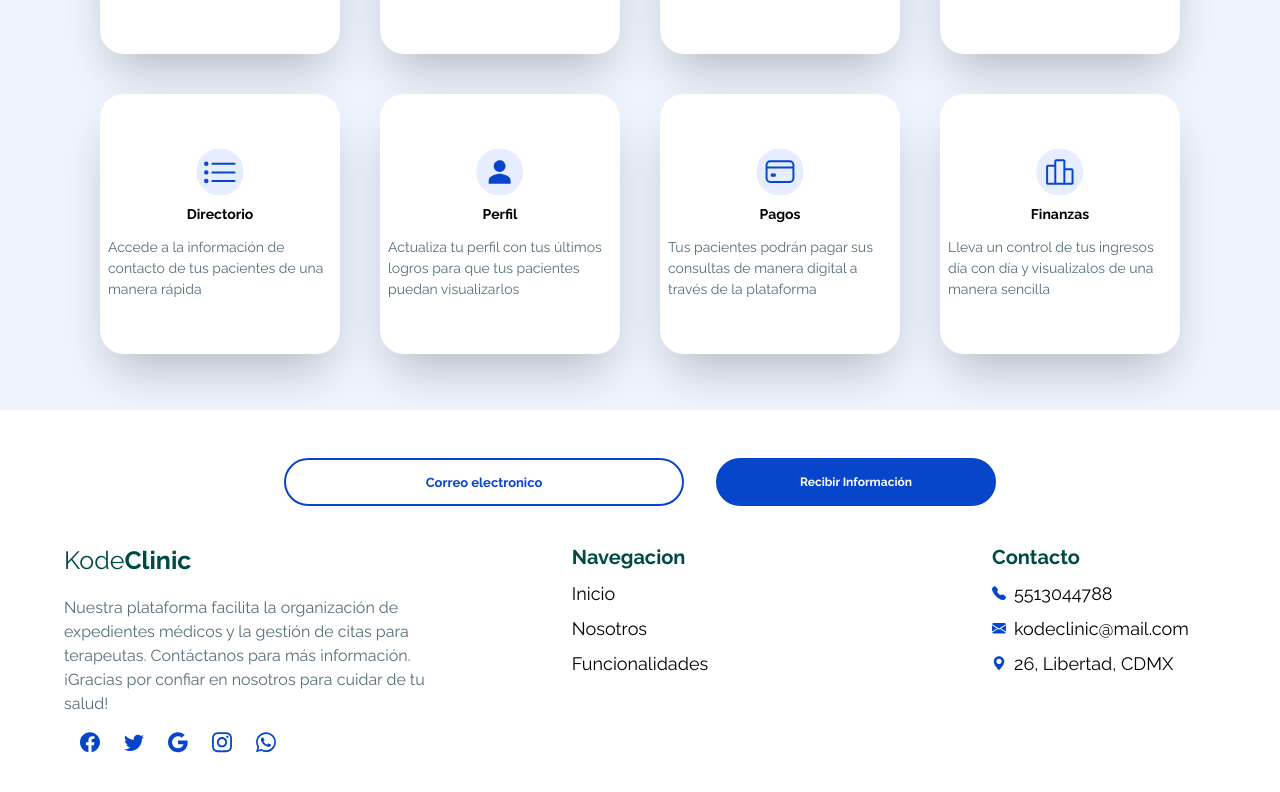
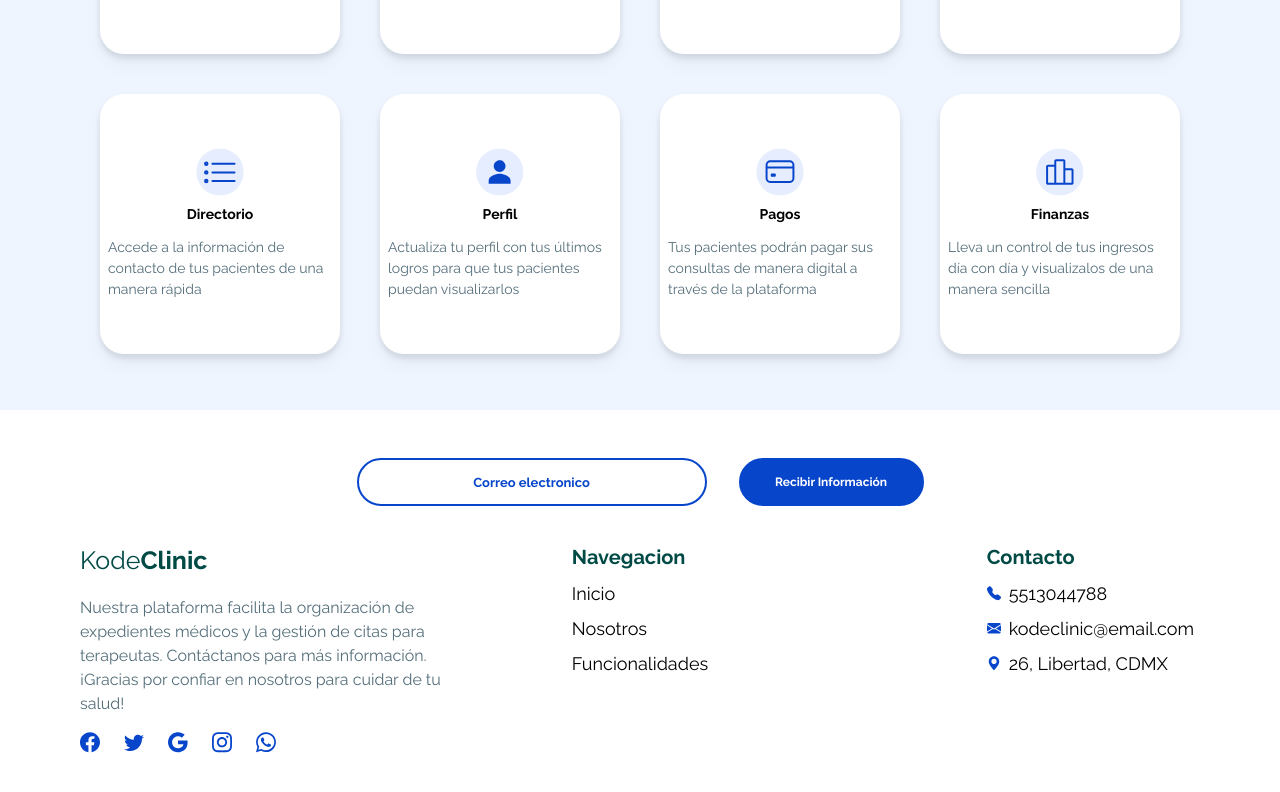
Before and after one commit to KodeClinic/front_KodeClinic, a Next.js app: page / in a window 1280 px wide. Shown: the part 2043-2835 px from the top of the page. Built offline with nearby package versions, Linux system fonts and the light colour scheme.

Commit message:
styles in footer on landing page done

```diff
--- a/components/Card_function.jsx
+++ b/components/Card_function.jsx
@@ -1,6 +1,5 @@
 import { useState } from "react";
 import clsx from "clsx";
-import styled from "styled-components";
 
 const functionalities = [
   {
@@ -91,20 +90,20 @@ export default function Card_function() {
   };
 
   return (
-    <div className="flex flex-row gap-16 items-center">
+    <div className="flex flex-row  gap-8 items-center">
       <img
         src="assets/icons/back.svg"
         onClick={previous}
         className={clsx(
-          "w-14 h-14 rounded-full",
+          "w-12 h-12 rounded-full",
           "lg:hidden",
           "cursor-pointer"
         )}
       />
-      <main className="flex gap-3 justify-center items-center mt-5">
+      <div className="flex gap-3 justify-center items-center mt-5">
         <article
           className={clsx(
-            "bg-white rounded-3xl shadow-2xl p-4 flex flex-col justify-center items-center",
+            "bg-white rounded-3xl drop-shadow-lg p-4 flex flex-col justify-center items-center",
             "w-[180px] h-[223px]",
             "md:w-[240px] h-[260px]",
             "lg:hidden"
@@ -119,7 +118,7 @@ export default function Card_function() {
 
         <article
           className={clsx(
-            "bg-white rounded-3xl shadow-2xl p-2 md:flex md:flex-col md:justify-center md:items-center",
+            "bg-white rounded-3xl drop-shadow-lg p-2 md:flex md:flex-col md:justify-center md:items-center",
             "w-[159px] h-[223px]",
             "md:w-[240px] md:h-[260px]",
             "hidden md:block lg:hidden"
@@ -138,7 +137,7 @@ export default function Card_function() {
               <article
                 key={funtionality.title}
                 className={clsx(
-                  "bg-white rounded-3xl shadow-2xl p-2 flex flex-col justify-center items-center",
+                  "bg-white rounded-3xl drop-shadow-lg p-2 flex flex-col justify-center items-center",
                   "w-[159px] h-[223px]",
                   "md:w-[240px] h-[260px]"
                 )}
@@ -154,12 +153,12 @@ export default function Card_function() {
             );
           })}
         </div>
-      </main>
+      </div>
       <img
         src="assets/icons/next.svg"
         onClick={next}
         className={clsx(
-          "w-14 h-14 rounded-full",
+          "w-12 h-12 rounded-full",
           "lg:hidden",
           "cursor-pointer"
         )}
--- a/pages/LandinPage.jsx
+++ b/pages/LandinPage.jsx
@@ -337,34 +337,34 @@ export default function LandinPage() {
         </div>
       </section>
 
-      <section className="bg-white px-16 mt-14">
+      <section className="bg-white px-4 mt-14 sm:px-14 min-[980px]:px-20">
         <div className="grid grid-cols-2 justify-center lg:hidden">
           <div className="mt-5">
-            <h1 className="text-green_title font-bold text-[14px] md:text-[20px]">
+            <h1 className="text-green_title font-bold text-[14px] sm:text-[20px]">
               Navegacion
             </h1>
 
-            <p className="text-[12px] md:text-[18px] mt-2">Inicio</p>
-            <p className="text-[12px] md:text-[18px] mt-2">Nosotros</p>
-            <p className="text-[12px] md:text-[18px] mt-2">Funcionalidades</p>
+            <p className="text-[12px] sm:text-[18px] mt-2">Inicio</p>
+            <p className="text-[12px] sm:text-[18px] mt-2">Nosotros</p>
+            <p className="text-[12px] sm:text-[18px] mt-2">Funcionalidades</p>
           </div>
           <div className="mt-5">
-            <h1 className="text-green_title font-bold text-[14px] md:text-[20px]">
+            <h1 className="text-green_title font-bold text-[14px] sm:text-[20px]">
               Contacto
             </h1>
-            <p className="text-[12px] md:text-[18px] flex justify-start items-center gap-2 mt-2">
+            <p className="text-[12px] sm:text-[18px] flex justify-start items-center gap-2 mt-2">
               <span>
                 <img src="assets/icons/telephone.svg" alt="" />
               </span>
               5513044788
             </p>
-            <p className="text-[12px] md:text-[18px] flex justify-start items-center gap-2 mt-2">
+            <p className="text-[12px] sm:text-[18px] flex justify-start items-center gap-2 mt-2">
               <span>
                 <img src="assets/icons/envelope.svg" alt="" />
               </span>
               kodeclinic@mail.com
             </p>
-            <p className="text-[12px] md:text-[18px] flex justify-start items-center gap-2 mt-2">
+            <p className="text-[12px] sm:text-[18px] flex justify-start items-center gap-2 mt-2">
               <span>
                 <img src="assets/icons/geo-alt.svg" alt="" />
               </span>
@@ -377,14 +377,14 @@ export default function LandinPage() {
           className={clsx(
             "bg-white",
             "flex items-center mt-4 gap-2",
-            "flex-col md:flex-row lg:flex-row lg:justify-center"
+            "flex-col sm:flex-row sm:justify-between min-[980px]:justify-center"
           )}
         >
           <input
             className={clsx(
               "border-2 rounded-full border-[#0745CB] font-bold placeholder:text-[#0745CB] placeholder:text-center h-[48px] text-[13px]",
-              "w-[500px]",
-              "lg:w-[400px]",
+              "min-w-[328px] sm:min-w-[420px]",
+              "min-[980px]:min-w-0 min-[980px]:w-[350px]",
               "mt-3 lg:mt-12"
             )}
             type="mail"
@@ -394,9 +394,10 @@ export default function LandinPage() {
           />
           <button
             className={clsx(
-              "w-[500px] h-[48px] text-[12px] font-bold mt-2",
+              "min-w-[328px] h-[48px] text-[12px] font-bold mt-2",
               "border-2 rounded-full border-[#0745CB] bg-[#0745CB] text-white",
-              "md:w-[280px] md:ml-6 lg:mt-12"
+              "sm:min-w-0 sm:w-[180px] md:ml-6 lg:mt-12",
+              "min-[980px]:w-[185px]"
             )}
           >
             Recibir Información
@@ -405,10 +406,13 @@ export default function LandinPage() {
       </section>
 
       <section
+        className={clsx("bg-white w-full", " lg:mx-auto  lg:justify-center")}
+      >
+        <div
           className={clsx(
-          "bg-white w-full px-14",
-          "lg:px-16 min-[980px]:px-20 pt-4",
-          "lg:max-w-[1440px] grid lg:grid-cols-3 lg:justify-center lg:pt-9"
+            "bg-white w-full px-4",
+            "sm:px-14 min-[980px]:px-20 pt-4",
+            "lg:max-w-[1440px] lg:mx-auto grid lg:grid-cols-3 lg:justify-center lg:pt-9"
           )}
         >
           <div>
@@ -419,8 +423,8 @@ export default function LandinPage() {
               Clinic
             </span>
             <p className="text-[14px] md:text-[16px] mt-4 text-blue_gray-600">
-            Nuestra plataforma facilita la organización de expedientes médicos y
-            la gestión de citas para terapeutas. Contáctanos para más
+              Nuestra plataforma facilita la organización de expedientes médicos
+              y la gestión de citas para terapeutas. Contáctanos para más
               información. ¡Gracias por confiar en nosotros para cuidar de tu
               salud!
             </p>
@@ -448,7 +452,7 @@ export default function LandinPage() {
               <span>
                 <img src="assets/icons/envelope.svg" alt="" />
               </span>
-            kodeclinic@mail.com
+              kodeclinic@email.com
             </p>
             <p className="lg:text-[18px] lg:flex lg:justify-start lg:items-center lg:gap-2 lg:mt-2">
               <span>
@@ -457,12 +461,15 @@ export default function LandinPage() {
               26, Libertad, CDMX
             </p>
           </div>
+        </div>
       </section>
+
+      <div className={clsx("bg-white", " lg:mx-auto")}>
         <div
           className={clsx(
             "bg-white",
             "flex gap-6 pt-4 py-10",
-          "px-14 min-[980px]:px-20",
+            "px-4 sm:px-14 min-[980px]:px-20",
             "lg:max-w-[1440px] lg:m-auto lg:pt-4 lg:py-10"
           )}
         >
@@ -472,6 +479,7 @@ export default function LandinPage() {
           <img src="assets/icons/instagram.svg" alt="" />
           <img src="assets/icons/whatsapp.svg" alt="" />
         </div>
+      </div>
     </main>
   );
 }
```
Lines whose indentation alone changed are shown as unchanged.
